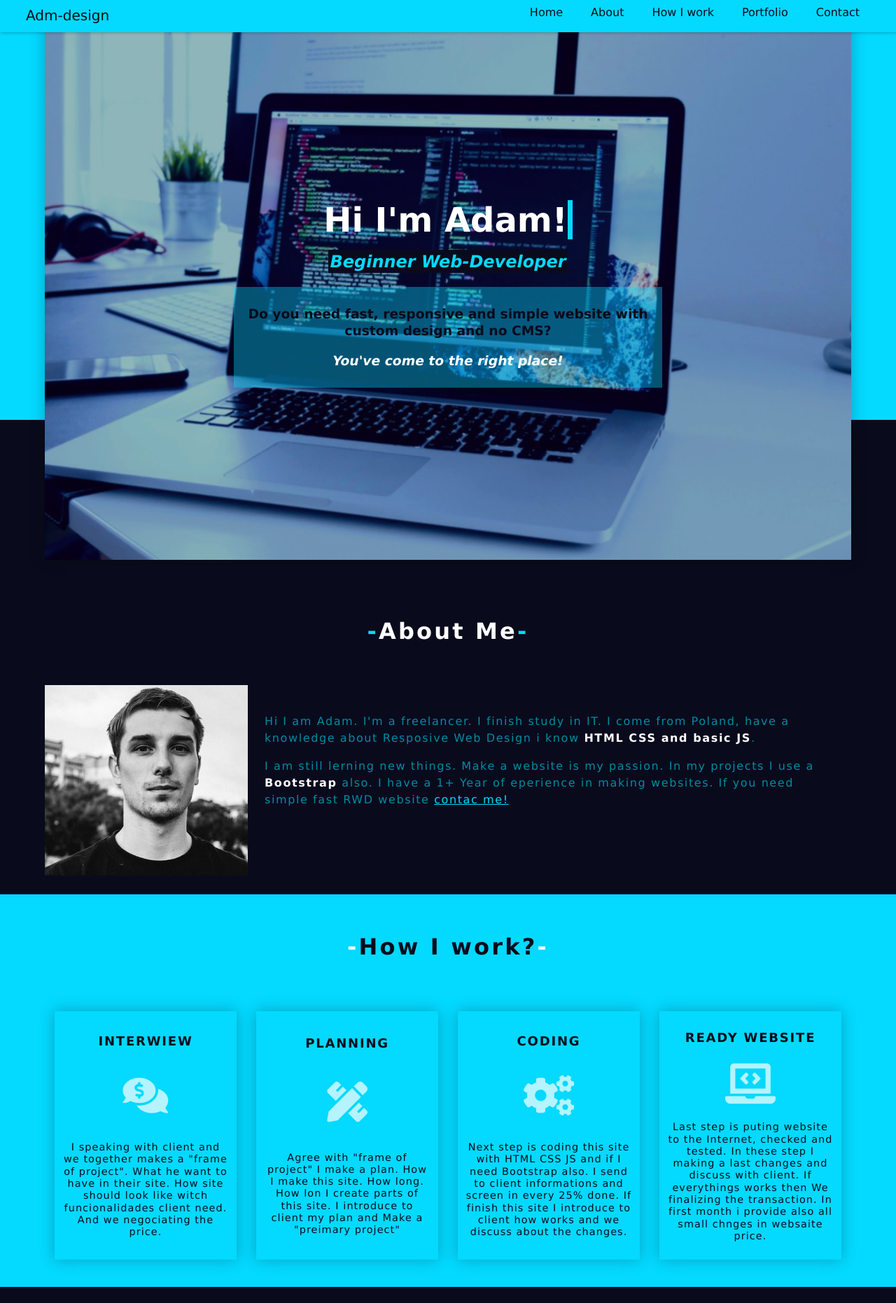
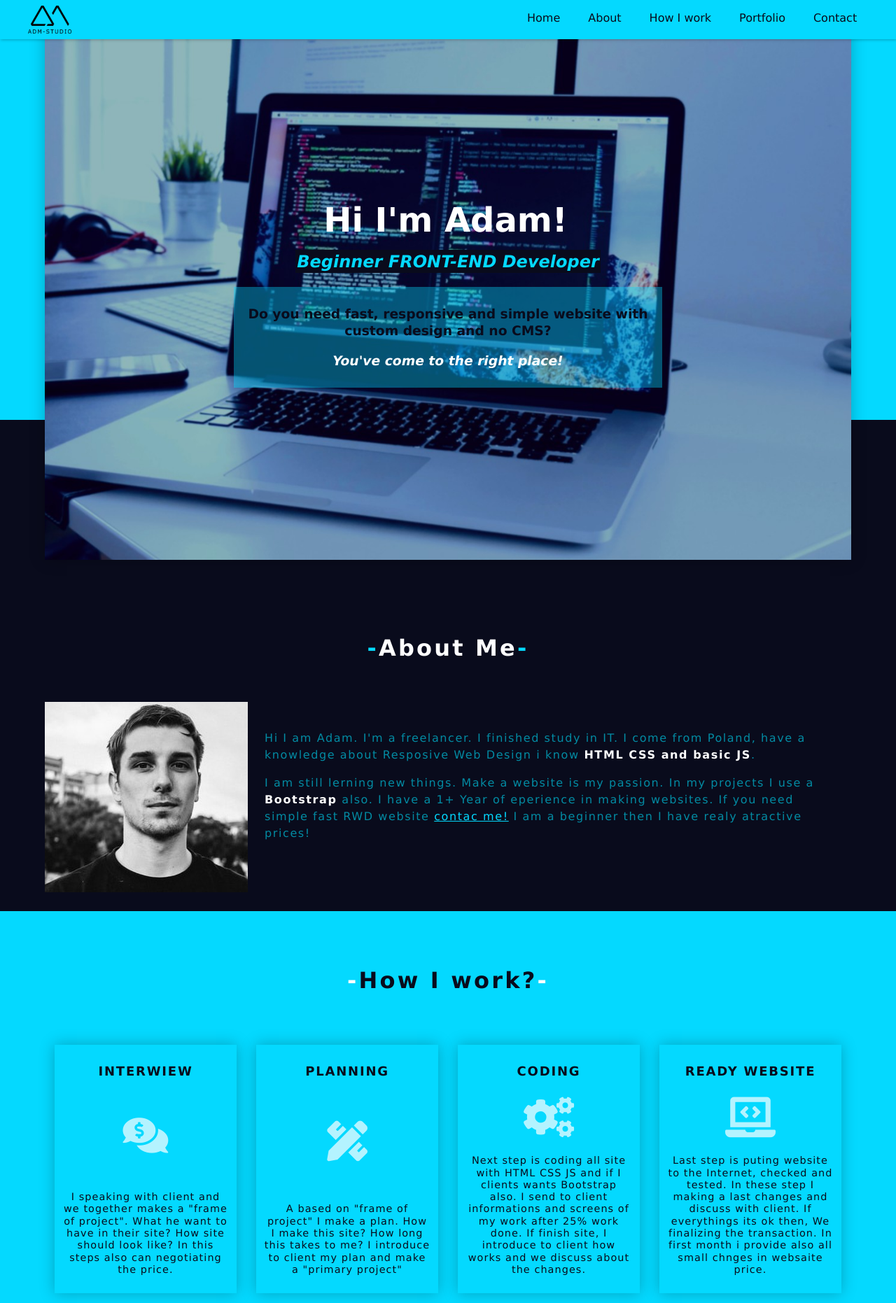
Before and after one commit to admMaz/portfolio, a plain HTML site: page index.html in a window 1280 px wide. Shown: the top 1862 px of the page at 70% size. Drawn offline with Linux system fonts and the light colour scheme.

Commit message:
some changes
add new logo new project and fixing mobile wiev

```diff
--- a/index.html
+++ b/index.html
@@ -5,7 +5,8 @@
     <meta charset="UTF-8">
     <meta http-equiv="X-UA-Compatible" content="IE=edge">
     <meta name="viewport" content="width=`, initial-scale=1.0">
-    <title>Document</title>
+    <title>FRONT-END DEVELOPER, responsive fast siple websites</title>
+    <link rel="shortcut icon" href="img/logo-min.png">
     <link rel="stylesheet" href="style.css">
     <!-- FONT AWESOME -->
     <link rel="stylesheet" href="https://pro.fontawesome.com/releases/v5.10.0/css/all.css"
@@ -15,7 +16,7 @@
 <body>
     <nav class="navbar-main" id="main-nav">
         <div class="container">
-            <a href="#site-header" class="logo">Adm-design</a>
+            <a href="#site-header" "==><img  class="logo" src="img/logo.png" alt="my personal logo"></a>
 
             <input id="menu-btn" class="menu-btn" type="checkbox">
             <label class="menu-icon" for="menu-btn">
@@ -36,7 +37,7 @@
             <section id="site-header" class="container flex f-center">
                 <h1 class="main-header-text typewriter">Hi I'm Adam!</h1>
                 <div id="cursor"></div>
-                <h2 class="header-subtitle">Beginner Web-Developer</h2>
+                <h2 class="header-subtitle">Beginner FRONT-END Developer</h2>
                 <div class="description">
                     <h3>Do you need <strong>fast, responsive and simple website</strong> with custom
                         design and no CMS? </h3>
@@ -54,15 +55,17 @@
                     <img class="foto" src="img/myFace.jpg" alt="My foto">
                 </article>
                 <article class="introduce">
-                    <p>
-                        Hi I am Adam. I'm a freelancer. I finish study in IT. I come from Poland, have a knowledge about
+
+
+                  <p>
+                        Hi I am Adam. I'm a freelancer. I finished study in IT. I come from Poland, have a knowledge about
                         Resposive Web Design i know <strong> HTML CSS and basic JS</strong>.</p>
                     <p>
                         I am still lerning new things. Make a website is my passion. In my projects I use a
                         <strong>Bootstrap</strong> also.
                         I have a 1+ Year of eperience in making websites. If you need simple fast RWD website <a
-                            href="#contact">contac me!</a>
-                    </p>
+                            href="#contact">contac me!</a> I am a beginner then I have realy atractive prices!
+                            </p>
                 </article>
             </div>
         </section>
@@ -76,26 +79,25 @@
                     <h3 class="article-title">Interwiew</h3>
                     <i class="fas fa-comments-dollar"></i>
                     <p class="text">
-                        I speaking with client and we together makes a "frame of project".
-                        What he want to have in their site. How site should look like witch funcionalidades client need.
-                        And we negociating the price.
+                        I speaking with client and we together makes a "frame of project". What he want to have in their
+                        site?
+                        How site should look like? In this steps also can negotiating the price.
                 </article>
                 <article class="how-info flex f-center">
                     <h3 class="article-title">Planning</h3>
                     <i class="fas fa-pencil-ruler"></i>
                     <p class="text">
-                        Agree with "frame of project" I make a plan. How I make this site. How long. How lon I create
-                        parts of this site.
-                        I introduce to client my plan and Make a "preimary project"
+                        A based on "frame of project" I make a plan. How I make this site? How long this takes to me?
+                        I introduce to client my plan and make a "primary project"
                     </p>
                 </article>
                 <article class="how-info flex f-center">
                     <h3 class="article-title">Coding</h3>
                     <i class="fas fa-cogs"></i>
                     <p class="text">
-                        Next step is coding this site with HTML CSS JS and if I need Bootstrap also. I send to client
-                        informations and screen in every 25% done.
-                        If finish this site I introduce to client how works and we discuss about the changes.
+                        Next step is coding all site with HTML CSS JS and if I clients wants Bootstrap also.
+                        I send to client informations and screens of my work after 25% work done.
+                        If finish site, I introduce to client how works and we discuss about the changes.
                     </p>
                 </article>
                 <article class="how-info flex f-center">
@@ -104,8 +106,8 @@
                     <p class="text">
                         Last step is puting website to the Internet, checked and tested. In these step I making a last
                         changes and discuss with client.
-                        If everythings works then We finalizing the transaction. In first month i provide also all small
-                        chnges in websaite price.
+                        If everythings its ok then, We finalizing the transaction. In first month i provide also all
+                        small chnges in websaite price.
                     </p>
                 </article>
             </div>
@@ -125,9 +127,8 @@
                             <i class="fab fa-js"></i>
                         </div>
                         <div class="live">
-                            <button class="see-live"><a href="#">
+                            <button class="see-live"><a href="http://uczesanaipomalowana.pl/">
                                     <h4>see live</h4>
-                                    <i class="fas fa-desktop"></i>
                                 </a>
                             </button>
                         </div>
@@ -144,9 +145,8 @@
                             <i class="fab fa-css3-alt"></i>
                         </div>
                         <div class="live">
-                            <button class="see-live"><a href="#">
+                            <button class="see-live"><a href="https://admmaz.github.io/trainingSite-bbqBurger/index.html">
                                     <h4>see live</h4>
-                                    <i class="fas fa-desktop"></i>
                                 </a>
                             </button>
                         </div>
@@ -165,9 +165,8 @@
                             <i class="fab fa-js"></i>
                         </div>
                         <div class="live">
-                            <button class="see-live"><a href="#">
+                            <button class="see-live"><a href="https://admmaz.github.io/trainingSite-DerDieDas/index.html">
                                     <h4>see live</h4>
-                                    <i class="fas fa-desktop"></i>
                                 </a>
                             </button>
                         </div>
@@ -176,20 +175,20 @@
 
 
                 <figure class="gallery-item">
-                    <img src="https://i.postimg.cc/1XcdSwc4/deltal-clin.png" alt="image">
+                    <img src="https://i.postimg.cc/9MLHx4B7/blackwood.png" alt="image">
                     <figcaption>
-                        <strong class="project-title">DEntal clin</strong>
+                        <strong class="project-title">Black-wood</strong>
                         <div>
-                            <h5>My own project</h5>
+                            <h5>HTML CSS template</h5>
                             <i class="fab fa-html5"></i>
                             <i class="fab fa-css3-alt"></i>
                             <i class="fab fa-bootstrap"></i>
                         </div>
                         <div class="live">
                             <div class="live">
-                                <button class="see-live"><a href="#">
+                                <button class="see-live"><a href="https://admmaz.github.io/trainingSite-BlackWoodLandingPage/index.html">
                                         <h4>see live</h4>
-                                        <i class="fas fa-desktop"></i>
+
                                     </a>
                                 </button>
                             </div>
--- a/style.css
+++ b/style.css
@@ -95,7 +95,7 @@ body{
   font-size:2em;
   text-align:center;
   letter-spacing:0.1em;
-  padding-top:1.75em;
+  padding-top:2.5em;
   padding-bottom: 1em;
 
 }
@@ -123,14 +123,14 @@ a{
 
 .navbar-main ul{
   margin:0;
-  padding:0;
+  padding-top:0.5em;
   list-style:none;
   overflow:hidden;
 }
 
 .navbar-main ul a{
   display:block;
-  padding:0.75em;
+  padding:0.5em;
   text-decoration:none;
 }
 
@@ -141,14 +141,13 @@ a{
   transition: 0.3s all ease-out;
 }
 
-
+.logo{
+ height:2.5em;
+}
 
 .navbar-main .logo{
-  text-decoration: none;;
-  float:left;
-  display:block;
-  font-size:1.25em;
-  padding: 0.5em 0.25em;
+  padding: 0.25em 0.25em;
+  position:fixed;
 }
 
 .navbar-main .menu{
@@ -157,7 +156,7 @@ a{
   transition: max-height .3s ease-out;
 }
 .navbar-main .menu-icon{
-  padding:28px 20px;
+  padding:1.25em 1.25em;
   position:relative;
   float:right;
   cursor:pointer;
@@ -220,15 +219,24 @@ a{
   top:0px;
 }
 
+
+
 @media (min-width:48em){
+  .logo{
+ height:3em;
+}
   .navbar-main{
     padding-bottom: 0.1em;
+     padding:0.25em;
+     height:3.5em;
   }
   .navbar-main li{
     float:left;
   }
+
+
   .navbar-main li a{
-    padding: 0.5em 1.25em;
+    padding: 0.25em 1.25em;
   }
 
   .navbar-main .menu{
@@ -249,6 +257,7 @@ a{
   background-position:center;
   height:100vh;
   flex-direction: column;
+  background-attachment: fixed;
 }
 
 .main-header-text{
@@ -307,7 +316,7 @@ flex-direction:row;
 }
 
 .how-info{
-  justify-content: space-around;
+  justify-content: space-between;
   margin:1em;
   width:25%;
   box-shadow:  0px 0px 20px rgba(0, 0, 0, 0.25);
@@ -441,9 +450,8 @@ flex-direction: row;
     font-size:0.7em;
     transition: all 0.3s ease-in;
   }
-
    #contact .contact-ex:hover{
-    color:#fff;
+    color:#090b1c;
     font-size:0.9em;
   }
 
@@ -468,8 +476,8 @@ flex-direction: row;
 @media (max-width: 48em) {
 
   .how-info{
-
   width:100%;
+  margin:1em 0;
 
 }
 
@@ -501,7 +509,8 @@ flex-direction: row;
    background: url(img/computerOnDesk-header-mobile.jpg);
    background-repeat: no-repeat;
    height:50vh;
-   box-shadow:none
+   box-shadow:none;
+   background-size: cover;
  }
 
  .container{
```
Also changed, not shown: img/logo-min.png (added), img/logo.png (added), img/logo.svg (added).
